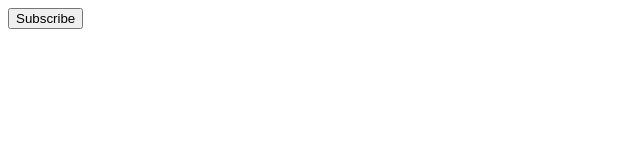
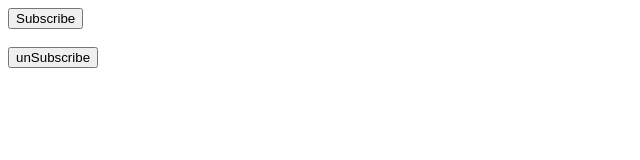
Before and after one commit to kaleempasha493/webPush, a website: page index.html in a window 1280 px wide. Shown: the whole page, without its empty margins (0-640 px from the left). Drawn offline with Linux system fonts and the light colour scheme.

Commit message:
unsubscribe code

```diff
--- a/index.html
+++ b/index.html
@@ -7,7 +7,8 @@
     <title>Document</title>
 </head>
 <body>
-    <button onclick="subscribe()">Subscribe</button>
+    <button onclick="subscribe()">Subscribe</button><br></br>
+    <button onclick="unsubscribe()">unSubscribe</button>
 
     <script>
     addEventListener('load', async () =>{
@@ -27,6 +28,21 @@
         alert("We will store this in DB   ---> "+JSON.stringify(push))
     }
 
+    async function unsubscribe(){
+
+        navigator.serviceWorker.ready.then(function(reg) {
+            reg.pushManager.getSubscription().then(function(subscription) {
+              subscription.unsubscribe().then(function(successful) {
+                  alert("succesfullu unscribe");
+                 // You've successfully unsubscribed
+             }).catch(function(e) {
+                    // Unsubscription failed
+                })
+             })
+        });
+
+    }
+
     </script>
 </body>
 </html>
```
